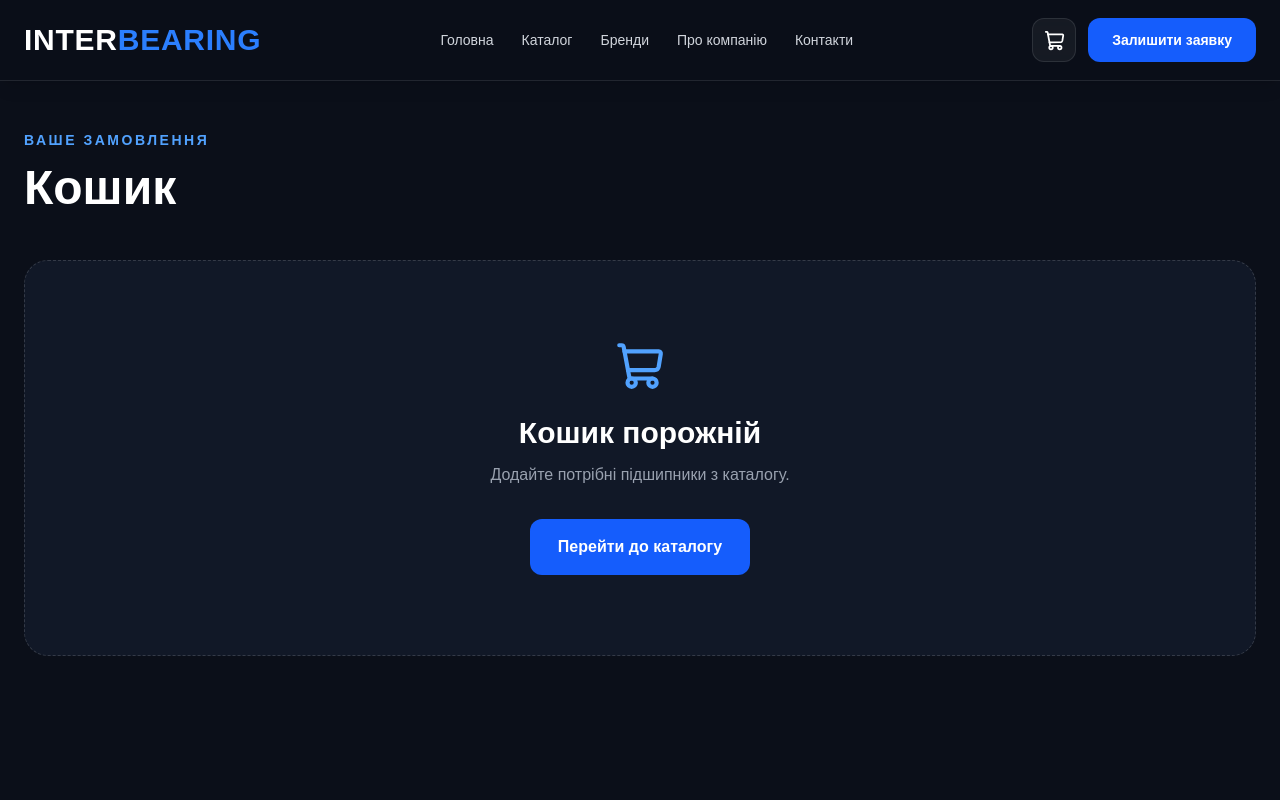
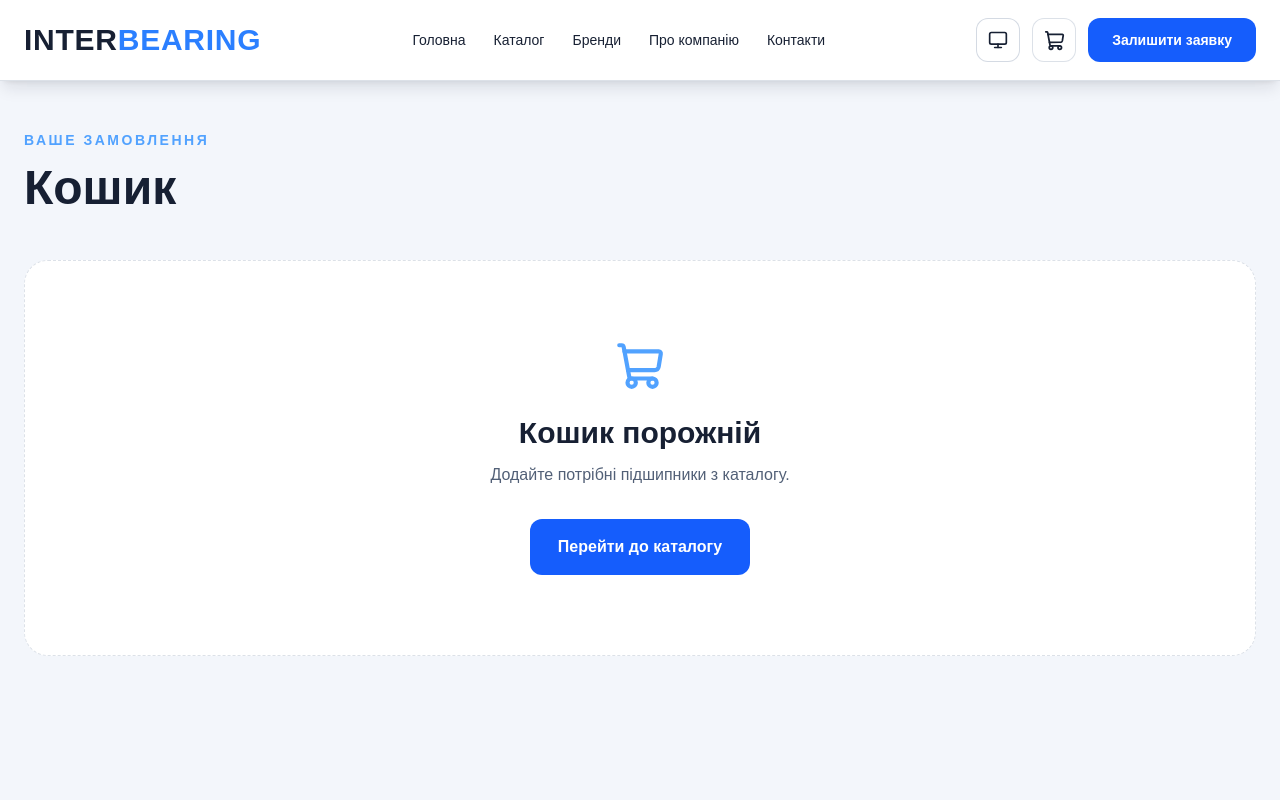
Before and after one commit to VCTR777/interbearing, a Next.js app in the folder interbearing-site/: page /cart in a window 1280 px wide. Shown: the top 800 px of the page. Built offline with nearby package versions, Linux system fonts and the light colour scheme.

Commit message:
Add light dark and system themes

```diff
--- a/interbearing-site/app/admin/components/AdminHeader.tsx
+++ b/interbearing-site/app/admin/components/AdminHeader.tsx
@@ -1,5 +1,6 @@
 import Link from "next/link";
 import LogoutButton from "../LogoutButton";
+import ThemeToggle from "../../components/ThemeToggle";
 
 export default function AdminHeader({ email }: { email?: string }) {
   const navigation = [
@@ -33,7 +34,12 @@ export default function AdminHeader({ email }: { email?: string }) {
             ))}
           </nav>
         </div>
-        <LogoutButton />
+        <div className="flex items-center gap-2">
+          <ThemeToggle />
+          <div className="min-w-0 flex-1 sm:flex-none">
+            <LogoutButton />
+          </div>
+        </div>
       </div>
     </header>
   );
--- a/interbearing-site/app/components/Navbar.tsx
+++ b/interbearing-site/app/components/Navbar.tsx
@@ -5,6 +5,7 @@ import Link from "next/link";
 import { usePathname } from "next/navigation";
 import { useEffect, useState } from "react";
 import CartLink from "./CartLink";
+import ThemeToggle from "./ThemeToggle";
 
 const navigation = [
   { label: "Головна", href: "/" },
@@ -71,6 +72,7 @@ export default function Navbar() {
         </nav>
 
         <div className="flex items-center gap-3">
+          <ThemeToggle />
           <CartLink />
           <Link
             href="/contacts"
--- /dev/null
+++ b/interbearing-site/app/components/ThemeProvider.tsx
@@ -0,0 +1,88 @@
+"use client";
+
+import {
+  createContext,
+  ReactNode,
+  useContext,
+  useEffect,
+  useMemo,
+  useState,
+} from "react";
+
+export type ThemePreference = "system" | "light" | "dark";
+type ResolvedTheme = "light" | "dark";
+
+type ThemeContextValue = {
+  preference: ThemePreference;
+  resolvedTheme: ResolvedTheme;
+  isReady: boolean;
+  setPreference: (theme: ThemePreference) => void;
+};
+
+const STORAGE_KEY = "interbearing-theme";
+const ThemeContext = createContext<ThemeContextValue | null>(null);
+
+function isThemePreference(value: string | null): value is ThemePreference {
+  return value === "system" || value === "light" || value === "dark";
+}
+
+function systemTheme(): ResolvedTheme {
+  return window.matchMedia("(prefers-color-scheme: dark)").matches
+    ? "dark"
+    : "light";
+}
+
+function applyTheme(preference: ThemePreference) {
+  const resolved = preference === "system" ? systemTheme() : preference;
+  document.documentElement.dataset.theme = resolved;
+  document.documentElement.style.colorScheme = resolved;
+  return resolved;
+}
+
+export default function ThemeProvider({ children }: { children: ReactNode }) {
+  const [preference, setStoredPreference] =
+    useState<ThemePreference>("system");
+  const [resolvedTheme, setResolvedTheme] = useState<ResolvedTheme>("dark");
+  const [isReady, setIsReady] = useState(false);
+
+  useEffect(() => {
+    const stored = window.localStorage.getItem(STORAGE_KEY);
+    const initialPreference = isThemePreference(stored) ? stored : "system";
+    setStoredPreference(initialPreference);
+    setResolvedTheme(applyTheme(initialPreference));
+    setIsReady(true);
+  }, []);
+
+  useEffect(() => {
+    if (!isReady || preference !== "system") return;
+
+    const media = window.matchMedia("(prefers-color-scheme: dark)");
+    const handleChange = () => setResolvedTheme(applyTheme("system"));
+    media.addEventListener("change", handleChange);
+    return () => media.removeEventListener("change", handleChange);
+  }, [isReady, preference]);
+
+  const value = useMemo<ThemeContextValue>(
+    () => ({
+      preference,
+      resolvedTheme,
+      isReady,
+      setPreference(nextPreference) {
+        window.localStorage.setItem(STORAGE_KEY, nextPreference);
+        setStoredPreference(nextPreference);
+        setResolvedTheme(applyTheme(nextPreference));
+      },
+    }),
+    [isReady, preference, resolvedTheme],
+  );
+
+  return (
+    <ThemeContext.Provider value={value}>{children}</ThemeContext.Provider>
+  );
+}
+
+export function useTheme() {
+  const context = useContext(ThemeContext);
+  if (!context) throw new Error("useTheme must be used inside ThemeProvider");
+  return context;
+}
--- /dev/null
+++ b/interbearing-site/app/components/ThemeToggle.tsx
@@ -0,0 +1,35 @@
+"use client";
+
+import { Monitor, Moon, Sun } from "lucide-react";
+import { useTheme, type ThemePreference } from "./ThemeProvider";
+
+const options: Array<{
+  value: ThemePreference;
+  label: string;
+  Icon: typeof Monitor;
+}> = [
+  { value: "system", label: "Системна тема", Icon: Monitor },
+  { value: "light", label: "Світла тема", Icon: Sun },
+  { value: "dark", label: "Темна тема", Icon: Moon },
+];
+
+export default function ThemeToggle() {
+  const { preference, isReady, setPreference } = useTheme();
+  const currentIndex = options.findIndex((option) => option.value === preference);
+  const current = options[currentIndex] || options[0];
+  const next = options[(currentIndex + 1) % options.length];
+  const Icon = current.Icon;
+
+  return (
+    <button
+      type="button"
+      disabled={!isReady}
+      onClick={() => setPreference(next.value)}
+      aria-label={`${current.label}. Перемкнути на: ${next.label}`}
+      title={`${current.label}. Далі: ${next.label}`}
+      className="theme-toggle inline-flex h-11 w-11 shrink-0 items-center justify-center rounded-xl border border-white/10 bg-white/[0.05] text-white transition hover:border-blue-400/40 hover:bg-blue-500/10 disabled:opacity-60"
+    >
+      <Icon aria-hidden="true" size={20} />
+    </button>
+  );
+}
--- a/interbearing-site/app/globals.css
+++ b/interbearing-site/app/globals.css
@@ -1,8 +1,9 @@
 @import "tailwindcss";
 
 :root {
-  --background: #ffffff;
-  --foreground: #171717;
+  --background: #0b0f19;
+  --foreground: #f8fafc;
+  color-scheme: dark;
 }
 
 @theme inline {
@@ -12,11 +13,10 @@
   --font-mono: var(--font-geist-mono);
 }
 
-@media (prefers-color-scheme: dark) {
-  :root {
-    --background: #0a0a0a;
-    --foreground: #ededed;
-  }
+html[data-theme="light"] {
+  --background: #f3f6fb;
+  --foreground: #0f172a;
+  color-scheme: light;
 }
 
 body {
@@ -24,3 +24,92 @@ body {
   color: var(--foreground);
   font-family: Arial, Helvetica, sans-serif;
 }
+
+html,
+body {
+  transition:
+    background-color 180ms ease,
+    color 180ms ease;
+}
+
+/* Light theme compatibility for the existing dark Tailwind design. */
+html[data-theme="light"] [class~="bg-[#0B0F19]"],
+html[data-theme="light"] [class~="bg-[#080c14]"] {
+  background-color: #f3f6fb !important;
+}
+
+html[data-theme="light"] [class~="bg-[#111827]"],
+html[data-theme="light"] [class~="bg-[#151D2B]"],
+html[data-theme="light"] [class~="bg-[#101624]"],
+html[data-theme="light"] [class~="bg-[#101725]"],
+html[data-theme="light"] [class~="bg-[#0b1220]"],
+html[data-theme="light"] [class~="bg-[#0b111d]"] {
+  background-color: #ffffff !important;
+}
+
+html[data-theme="light"] [class~="bg-[#0B0F19]/70"],
+html[data-theme="light"] [class~="bg-[#0B0F19]/90"],
+html[data-theme="light"] [class~="bg-[#0B0F19]/98"],
+html[data-theme="light"] [class~="bg-[#101725]/90"],
+html[data-theme="light"] [class~="bg-[#111827]/95"] {
+  background-color: rgb(255 255 255 / 0.94) !important;
+}
+
+html[data-theme="light"] [class~="bg-[#080D17]/80"] {
+  background-color: rgb(241 245 249 / 0.9) !important;
+}
+
+html[data-theme="light"] [class*="bg-white/["] {
+  background-color: rgb(255 255 255 / 0.72) !important;
+}
+
+html[data-theme="light"] [class~="text-white"],
+html[data-theme="light"] [class~="text-gray-200"],
+html[data-theme="light"] [class~="text-gray-300"],
+html[data-theme="light"] [class~="text-slate-200"],
+html[data-theme="light"] [class~="text-slate-300"] {
+  color: #172033 !important;
+}
+
+html[data-theme="light"] [class~="text-gray-400"],
+html[data-theme="light"] [class~="text-gray-500"],
+html[data-theme="light"] [class~="text-gray-600"],
+html[data-theme="light"] [class~="text-slate-400"],
+html[data-theme="light"] [class~="text-slate-500"],
+html[data-theme="light"] [class~="text-slate-600"] {
+  color: #526077 !important;
+}
+
+html[data-theme="light"] [class*="border-white/"] {
+  border-color: rgb(148 163 184 / 0.32) !important;
+}
+
+html[data-theme="light"] [class*="shadow-black/"] {
+  --tw-shadow-color: rgb(15 23 42 / 0.1) !important;
+}
+
+html[data-theme="light"] [class~="bg-blue-600"],
+html[data-theme="light"] [class~="bg-blue-500"],
+html[data-theme="light"] [class~="bg-emerald-600"],
+html[data-theme="light"] [class~="bg-red-600"] {
+  color: #ffffff !important;
+}
+
+html[data-theme="light"] .theme-toggle {
+  border-color: rgb(148 163 184 / 0.4) !important;
+  background-color: rgb(255 255 255 / 0.9) !important;
+  color: #172033 !important;
+}
+
+html[data-theme="light"] input,
+html[data-theme="light"] select,
+html[data-theme="light"] textarea {
+  color: #0f172a;
+}
+
+@media (prefers-reduced-motion: reduce) {
+  html,
+  body {
+    transition: none;
+  }
+}
--- a/interbearing-site/app/layout.tsx
+++ b/interbearing-site/app/layout.tsx
@@ -1,6 +1,7 @@
 import type { Metadata } from "next";
 import { Geist, Geist_Mono } from "next/font/google";
 import CartProvider from "./components/CartProvider";
+import ThemeProvider from "./components/ThemeProvider";
 import "./globals.css";
 
 const geistSans = Geist({
@@ -18,6 +19,24 @@ export const metadata: Metadata = {
   description: "Підшипники світових брендів для промисловості та техніки.",
 };
 
+const themeScript = `
+  (() => {
+    try {
+      const stored = localStorage.getItem("interbearing-theme");
+      const preference = ["system", "light", "dark"].includes(stored)
+        ? stored
+        : "system";
+      const resolved = preference === "system"
+        ? (matchMedia("(prefers-color-scheme: dark)").matches ? "dark" : "light")
+        : preference;
+      document.documentElement.dataset.theme = resolved;
+      document.documentElement.style.colorScheme = resolved;
+    } catch {
+      document.documentElement.dataset.theme = "dark";
+    }
+  })();
+`;
+
 export default function RootLayout({
   children,
 }: Readonly<{
@@ -26,10 +45,16 @@ export default function RootLayout({
   return (
     <html
       lang="uk"
+      suppressHydrationWarning
       className={`${geistSans.variable} ${geistMono.variable} h-full antialiased`}
     >
+      <head>
+        <script dangerouslySetInnerHTML={{ __html: themeScript }} />
+      </head>
       <body className="flex min-h-full flex-col">
-        <CartProvider>{children}</CartProvider>
+        <ThemeProvider>
+          <CartProvider>{children}</CartProvider>
+        </ThemeProvider>
       </body>
     </html>
   );
```
